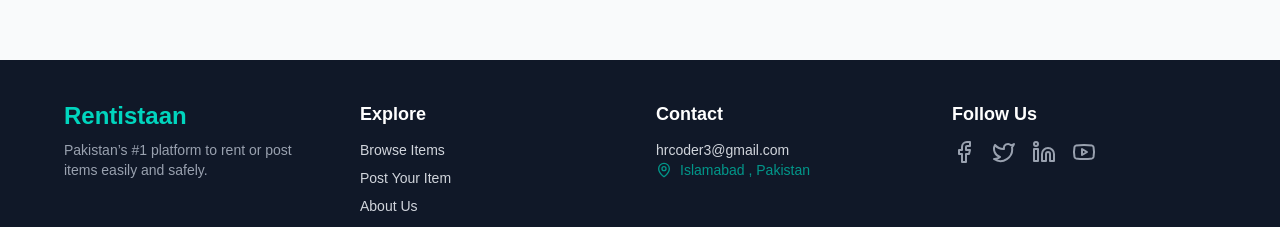
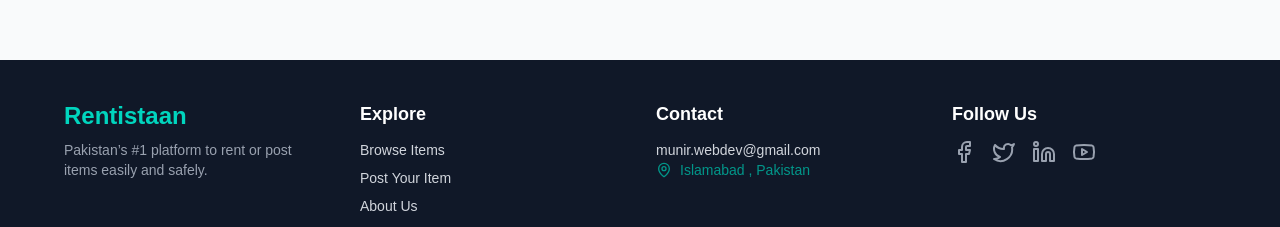
Before and after one commit to mmunir439/rentistaan_front, a Next.js app: page /dashboard in a window 1280 px wide. Shown: the part 796-1023 px from the top of the page. Built offline with nearby package versions, Linux system fonts and the light colour scheme; no server answers.

Commit message:
admin email is changed

```diff
--- a/src/components/Footer.jsx
+++ b/src/components/Footer.jsx
@@ -31,12 +31,12 @@
                     <h3 className="text-lg font-semibold mb-3">Contact</h3>
                     <ul className="space-y-2 text-sm text-gray-300">
                         <Link
-                            href="https://mail.google.com/mail/?view=cm&fs=1&to=hrcoder3@gmail.com"
+                            href="https://mail.google.com/mail/?view=cm&fs=1&to=munir.webdev@gmail.com"
                             target="_blank"
                             rel="noopener noreferrer"
                             className="hover:text-teal-400"
                         >
-                            hrcoder3@gmail.com
+                            munir.webdev@gmail.com
                         </Link>
 
                         <li className="flex items-center gap-2">
```
